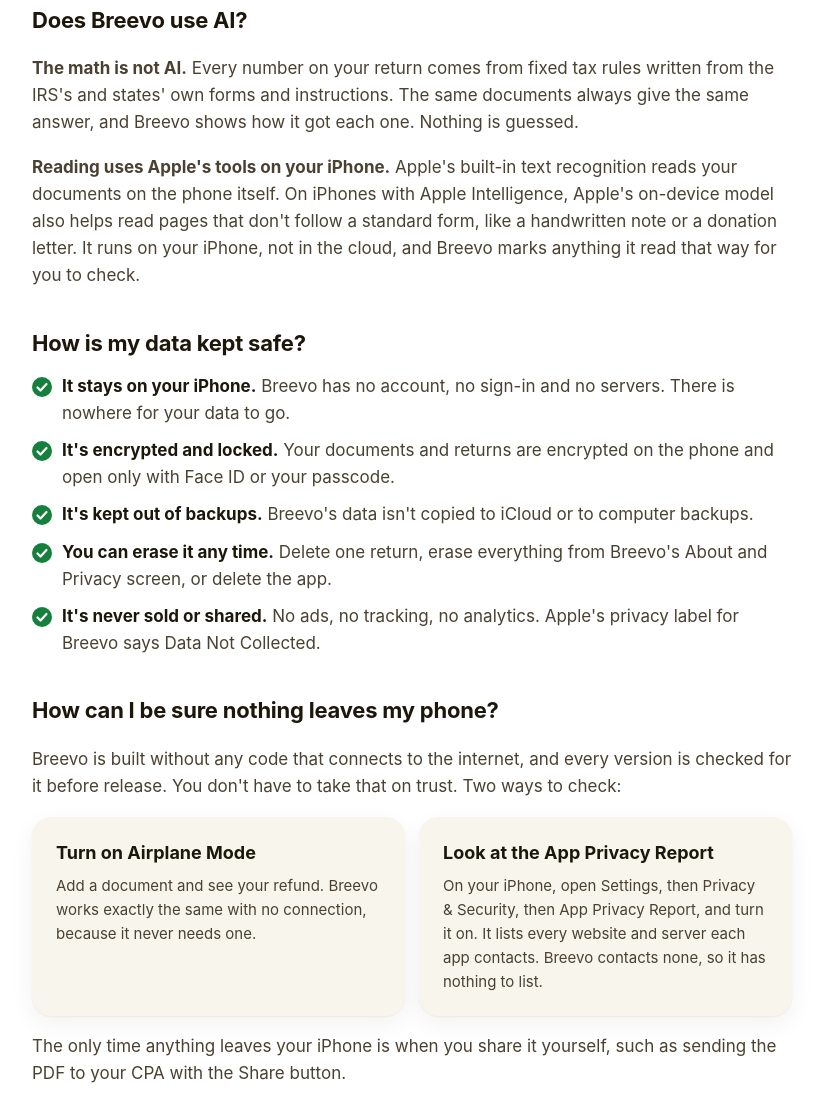
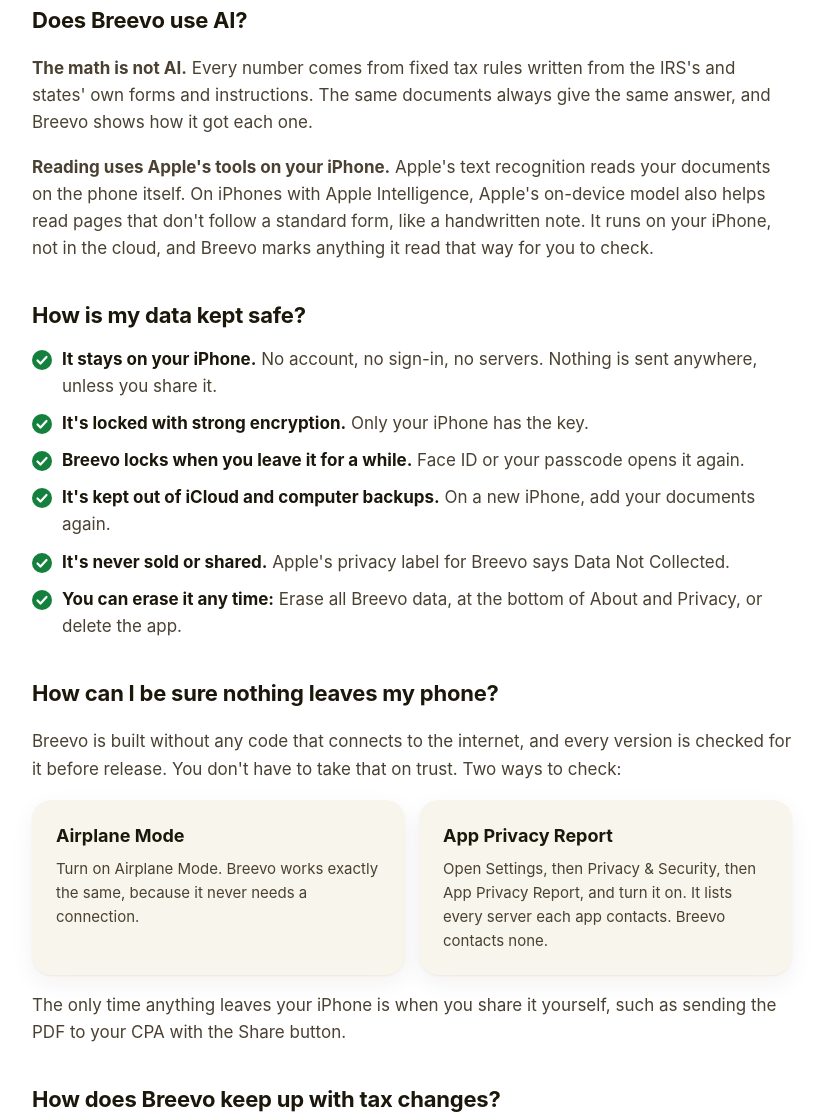
Before and after one commit to 9msbzjtv6r-byte/breevo-support, a plain HTML site: page how.html in a window 1280 px wide. Shown: the part 780-1900 px from the top of the page, without its empty margins (228-1051 px from the left). Drawn offline with Linux system fonts and the light colour scheme.

Commit message:
Same words as the app: privacy, check it yourself, AI, tax changes, tax advice

```diff
--- a/how.html
+++ b/how.html
@@ -40,38 +40,43 @@
   </ol>
 
   <h2>Does Breevo use AI?</h2>
-  <p><b>The math is not AI.</b> Every number on your return comes from fixed tax rules written from the IRS's and states' own forms and instructions. The same documents always give the same answer, and Breevo shows how it got each one. Nothing is guessed.</p>
-  <p><b>Reading uses Apple's tools on your iPhone.</b> Apple's built-in text recognition reads your documents on the phone itself. On iPhones with Apple Intelligence, Apple's on-device model also helps read pages that don't follow a standard form, like a handwritten note or a donation letter. It runs on your iPhone, not in the cloud, and Breevo marks anything it read that way for you to check.</p>
+  <!-- This page's answers are the app's too (About and Privacy): ios/AppStore/same-words.txt -->
+  <p><b>The math is not AI.</b> Every number comes from fixed tax rules written from the IRS's and states' own forms and instructions. The same documents always give the same answer, and Breevo shows how it got each one.</p>
+  <p><b>Reading uses Apple's tools on your iPhone.</b> Apple's text recognition reads your documents on the phone itself. On iPhones with Apple Intelligence, Apple's on-device model also helps read pages that don't follow a standard form, like a handwritten note. It runs on your iPhone, not in the cloud, and Breevo marks anything it read that way for you to check.</p>
 
   <h2>How is my data kept safe?</h2>
   <ul class="ticks">
-    <li><span><b>It stays on your iPhone.</b> Breevo has no account, no sign-in and no servers. There is nowhere for your data to go.</span></li>
-    <li><span><b>It's encrypted and locked.</b> Your documents and returns are encrypted on the phone and open only with Face ID or your passcode.</span></li>
-    <li><span><b>It's kept out of backups.</b> Breevo's data isn't copied to iCloud or to computer backups.</span></li>
-    <li><span><b>You can erase it any time.</b> Delete one return, erase everything from Breevo's About and Privacy screen, or delete the app.</span></li>
-    <li><span><b>It's never sold or shared.</b> No ads, no tracking, no analytics. Apple's privacy label for Breevo says Data Not Collected.</span></li>
+    <li><span><b>It stays on your iPhone.</b> No account, no sign-in, no servers. Nothing is sent anywhere, unless you share it.</span></li>
+    <li><span><b>It's locked with strong encryption.</b> Only your iPhone has the key.</span></li>
+    <li><span><b>Breevo locks when you leave it for a while.</b> Face ID or your passcode opens it again.</span></li>
+    <li><span><b>It's kept out of iCloud and computer backups.</b> On a new iPhone, add your documents again.</span></li>
+    <li><span><b>It's never sold or shared.</b> Apple's privacy label for Breevo says Data Not Collected.</span></li>
+    <li><span><b>You can erase it any time:</b> Erase all Breevo data, at the bottom of About and Privacy, or delete the app.</span></li>
   </ul>
 
   <h2>How can I be sure nothing leaves my phone?</h2>
   <p>Breevo is built without any code that connects to the internet, and every version is checked for it before release. You don't have to take that on trust. Two ways to check:</p>
   <div class="check">
     <div class="card">
-      <h3>Turn on Airplane Mode</h3>
-      <p>Add a document and see your refund. Breevo works exactly the same with no connection, because it never needs one.</p>
+      <h3>Airplane Mode</h3>
+      <p>Turn on Airplane Mode. Breevo works exactly the same, because it never needs a connection.</p>
     </div>
     <div class="card">
-      <h3>Look at the App Privacy Report</h3>
-      <p>On your iPhone, open Settings, then Privacy &amp; Security, then App Privacy Report, and turn it on. It lists every website and server each app contacts. Breevo contacts none, so it has nothing to list.</p>
+      <h3>App Privacy Report</h3>
+      <p>Open Settings, then Privacy &amp; Security, then App Privacy Report, and turn it on. It lists every server each app contacts. Breevo contacts none.</p>
     </div>
   </div>
   <p>The only time anything leaves your iPhone is when you share it yourself, such as sending the PDF to your CPA with the Share button.</p>
 
   <h2>How does Breevo keep up with tax changes?</h2>
-  <p>Breevo has the rules for each tax year it covers, now 2025 and 2026. Each year, when the IRS and the states publish their final forms and numbers, Breevo is updated through the App Store. Because Breevo never connects to the internet, those App Store updates are how new rules arrive, so keep automatic updates turned on.</p>
+  <p>Breevo has the tax rules for 2025 and 2026. When the IRS and the states publish new forms and numbers, Breevo gets them through an App Store update, because it never connects to the internet. Keep automatic updates turned on.</p>
+  <p>Some 2026 amounts are estimates until the IRS or your state publishes final numbers, and Breevo marks them.</p>
   <p>To check its math, Breevo runs the IRS's own test returns, the sample returns the IRS publishes for tax software makers. <a href="accuracy.html">See every result</a>.</p>
 
   <h2>Is Breevo giving me tax advice?</h2>
-  <p>No. Breevo is a do-it-yourself tool. It shows the math and ideas that may lower your tax, with what each one depends on. You decide what to do, you review your return, and you sign and file it yourself. For advice about your own situation, talk to a CPA or an enrolled agent; Breevo makes a PDF to bring them. The <a href="terms.html">Terms of Use</a> say this in full.</p>
+  <p>Breevo does the math, finds ways to pay less and shows you why. You decide. Check the numbers before you file.</p>
+  <p>Breevo is a do-it-yourself tax preparation and planning app. It applies published tax rules to your documents, shows the rule behind every number, and gets your return ready for you to review, sign and file.</p>
+  <p>Breevo doesn't give tax advice. For advice about your own situation, talk to a CPA or tax professional. The PDF for your CPA makes that easy. The <a href="terms.html">Terms of Use</a> say this in full.</p>
 
   <div class="callout">
     <strong>Still have a question?</strong> Email <a href="mailto:support@breevo.si">support@breevo.si</a>. Please don't send your tax documents.
```
Also changed, not shown: index.html (+5 -4 lines), support.html (+1 -1 lines).
